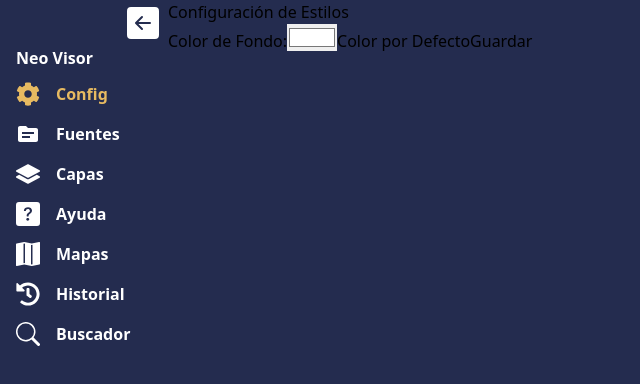
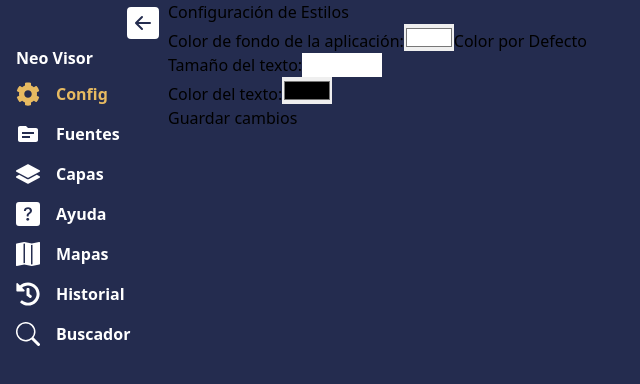
Before and after one commit to afcirillo96/new-visor, a Next.js app: page /dashboard/customization in a window 1280 px wide. Shown: the top 384 px of the page, without its empty margins (0-640 px from the left). Built offline with nearby package versions, Linux system fonts and the light colour scheme; no server answers.

Commit message:
config simple forma added

```diff
--- a/src/app/dashboard/customization/layout.tsx
+++ b/src/app/dashboard/customization/layout.tsx
@@ -47,9 +47,11 @@ export default function Layout() {
         <div>
             <motion.div className={`${styles.subMenu} ${styles.subMenuConfig}`}>
                 <div className='grow'>
+
                     <form onSubmit={handleSubmit}>
                         <h1>Configuración de Estilos</h1>
-                        <label htmlFor="colorFondo">Color de Fondo:</label>
+                        <div className="form-group">
+                            <label htmlFor="colorFondo">Color de fondo de la aplicación:</label>
                             <input
                                 type="color"
                                 id="colorFondo"
@@ -57,8 +59,19 @@ export default function Layout() {
                                 onChange={handleChangeColorFondo}
                             />
                             <button type="button" onClick={handleDefaultColorClick}>Color por Defecto</button>
-                        <button type="submit">Guardar</button>
+                        </div>
+
+                        <div className="form-group">
+                            <label htmlFor="textSize">Tamaño del texto:</label>
+                            <input type="number" id="textSize" name="textSize" min="8" max="72" required />
+                        </div>
+                        <div className="form-group">
+                            <label htmlFor="textColor">Color del texto:</label>
+                            <input type="color" id="textColor" name="textColor" required />
+                        </div>
+                        <button type="submit">Guardar cambios</button>
                     </form>
+
                 </div>
             </motion.div>
         </div>
```
Lines whose indentation alone changed are shown as unchanged.
